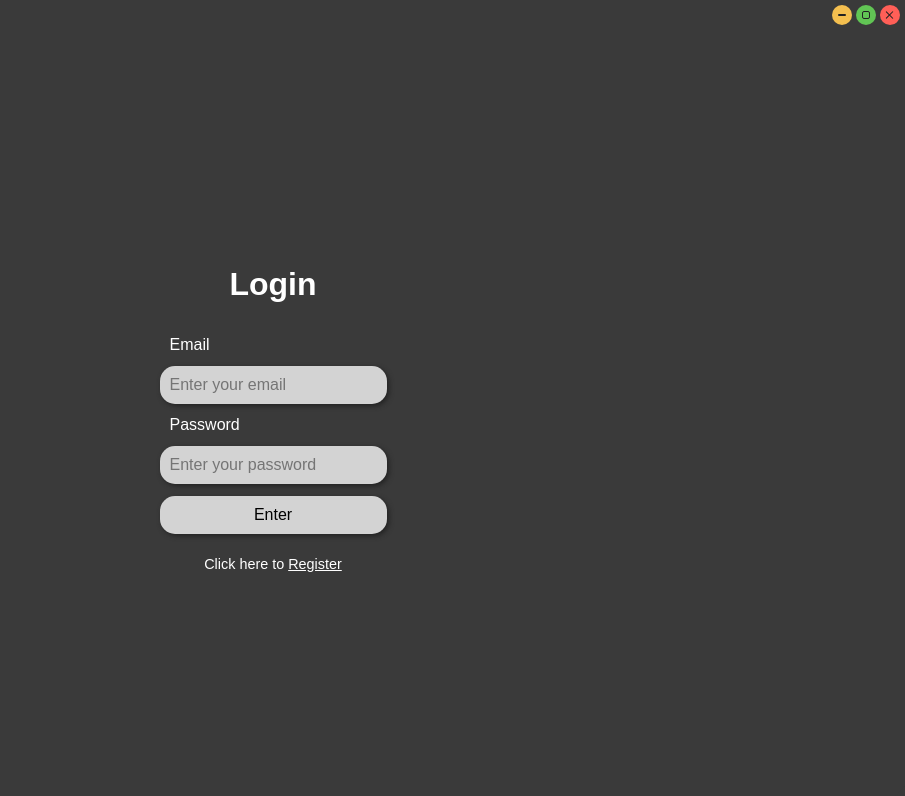
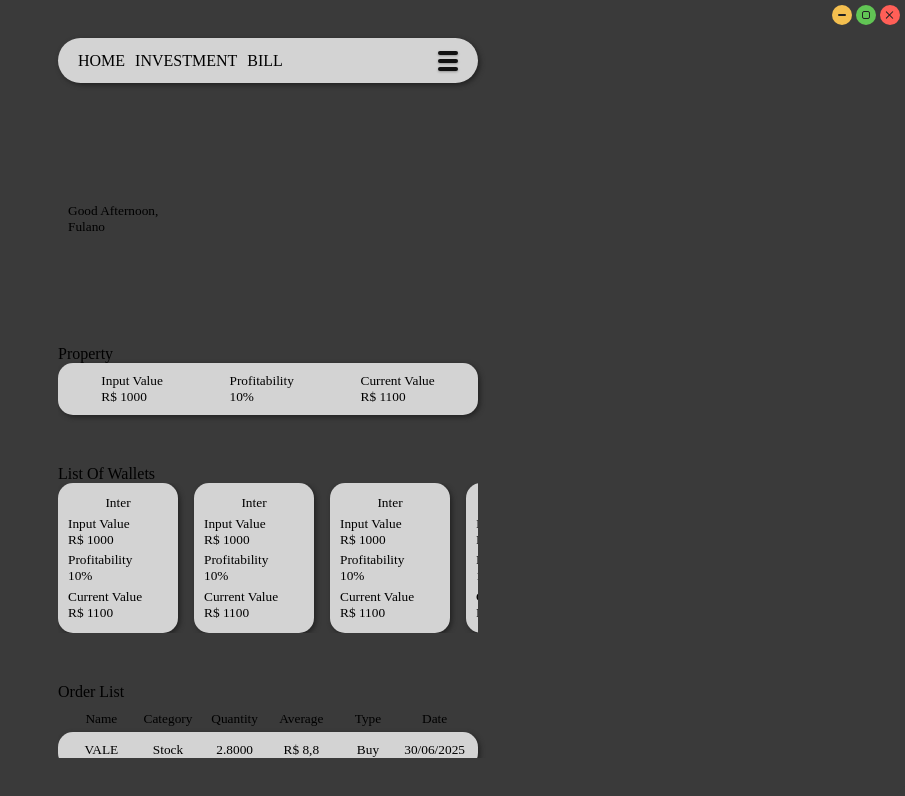
Before and after one commit to Davi473/Project-Investment, a React (Vite) app in the folder front/: page / in a window 1280 px wide. Shown: the top 796 px of the page, without its empty margins (375-1280 px from the left). Built offline with nearby package versions, Linux system fonts and the light colour scheme; no server answers.

Commit message:
Atualizando Git

```diff
--- a/front/src/App.tsx
+++ b/front/src/App.tsx
@@ -8,7 +8,7 @@ import DragBar from './Component/WindowControls/DragBar';
 import { HomeForm } from './PagesHome';
 
 function App() {
-  const [paginaAtual, setPaginaAtual] = useState<string>("login");
+  const [paginaAtual, setPaginaAtual] = useState<string>("home");
 
    const renderPagina = () => {
     switch (paginaAtual) {
--- a/front/src/PagesHome/Home/index.tsx
+++ b/front/src/PagesHome/Home/index.tsx
@@ -1,4 +1,4 @@
-import React from 'react';
+import React, { useEffect, useState } from 'react';
 import { NavBar } from '../Navbar';
 import Greeting from './Componentes/Greeting';
 import "./style.css";
@@ -10,19 +10,37 @@ import ListOfWallets from './Componentes/ListOfWallets';
 import MonthBill from './MonthBill';
 import ListOfBill from './Componentes/ListaOfBill';
 
+export const Home: React.FC<any> = () => {
+    const [config, setConfig] = React.useState(false);
+    const [wallets, setWallets] = React.useState<any>();
 
-const outputView = () =>  [
-    { id: 1, text: "Property", item: <Property /> },
-    { id: 2, text: "List Of Wallets", item: <ListOfWallets /> },
-    { id: 3, text: "List Order Investment", item: <ListOrderInvestment />, },
-    { id: 4, text: "Month Bill", item: <MonthBill /> },
-    { id: 5, text: "List Of Bill", item: <ListOfBill /> },
-    { id: 6, text: "List Order Bill", item: <ListOrderBill /> },
-]
+    const [propertyData, setPropertyData] = useState<any>();
 
-export const Home: React.FC<any> = () => {
-    const [output, setOutput] = React.useState(outputView());
-    const [config, setConfig] = React.useState(false);
+    useEffect(() => {
+        const init = async () => {
+            const token = localStorage.getItem("token");
+            const response = await fetch(`http://localhost:3000/wallet`, {
+            method: "GET",
+            headers: {
+                "Content-Type": "application/json",
+                "Authorization": `Bearer ${token}`
+            }});
+            console.log(await response.json());
+            setWallets(await response.json());
+        };
+        init();
+    }, [wallets]);
+
+    const outputView =  [
+        { id: 1, text: "Property", item: <Property /> },
+        { id: 2, text: "List Of Wallets", item: <ListOfWallets wallets={wallets} /> },
+        { id: 3, text: "List Order Investment", item: <ListOrderInvestment />, },
+        // { id: 4, text: "Month Bill", item: <MonthBill /> },
+        // { id: 5, text: "List Of Bill", item: <ListOfBill  /> },
+        // { id: 6, text: "List Order Bill", item: <ListOrderBill /> },
+    ]
+
+    const [output, setOutput] = useState(outputView);
 
     const configView = () => {
         return (
--- a/front/src/PagesHome/ListOrderInvestment/index.tsx
+++ b/front/src/PagesHome/ListOrderInvestment/index.tsx
@@ -1,3 +1,5 @@
+import { useEffect, useState } from "react";
+
 const values = {
     title: "Order List",
     colunas: [{
@@ -62,6 +64,22 @@ function body(key: any, value: any) {
 
 
 const ListOrderInvestment = () => {
+    const [listInvestment, setListInvestment] = useState<any>();
+    // useEffect(() => {
+    //     const init = async () => {
+    //         const token = localStorage.getItem("token");
+    //         const response = await fetch("http://localhost:3000/investment", {
+    //             method: "GET",
+    //             headers: {
+    //                 "Content-Type": "application/json",
+    //                 "Authorization": `Bearer ${token}`
+    //             }
+    //         });
+    //         setListInvestment(await response.json());
+    //     }
+    //     init();
+    // },[listInvestment]);
+
     return (
         <div style={{paddingTop: "50px"}}>
             <div style={styles.container}>
```
Also changed, not shown: front/src/PagesHome/Home/Componentes/ListOfWallets/index.tsx (+17 -1 lines), front/src/PagesHome/Home/Componentes/Property/index.tsx (+6 -1 lines).
